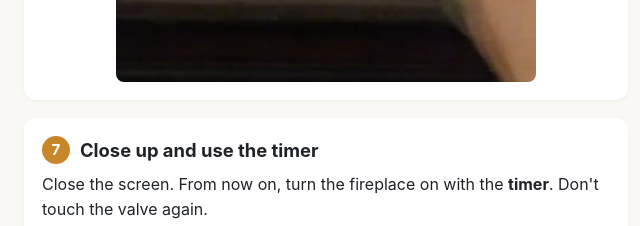
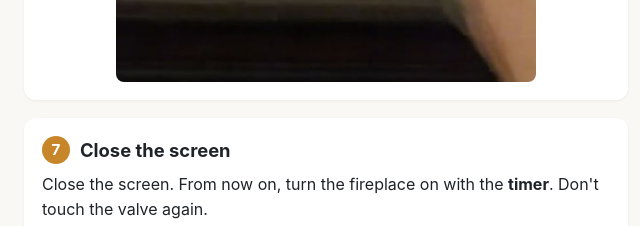
Before and after one commit to HighFiveRetreats/user-guides, a plain HTML site: page signature-stay-fireplace/index.html in a window 1280 px wide. Shown: the part 4500-4726 px from the top of the page, without its empty margins (314-954 px from the left). Drawn offline with Linux system fonts and the light colour scheme.

Commit message:
Fireplace guide: rename step 7
Co-Authored-By: Claude Opus 5.5 <noreply@anthropic.com>
Claude-Session: https://claude.ai/code/session_01Xzc6H6cLCEwLnfp197Q8bV

```diff
--- a/signature-stay-fireplace/index.html
+++ b/signature-stay-fireplace/index.html
@@ -70,7 +70,7 @@
   </section>
 
   <section>
-    <h2><span class="n">7</span>Close up and use the timer</h2>
+    <h2><span class="n">7</span>Close the screen</h2>
     <p>Close the screen. From now on, turn the fireplace on with the <strong>timer</strong>. Don't touch the valve again.</p>
     <img src="img/step7-lit.jpg" alt="Fireplace lit" loading="lazy">
   </section>
```
